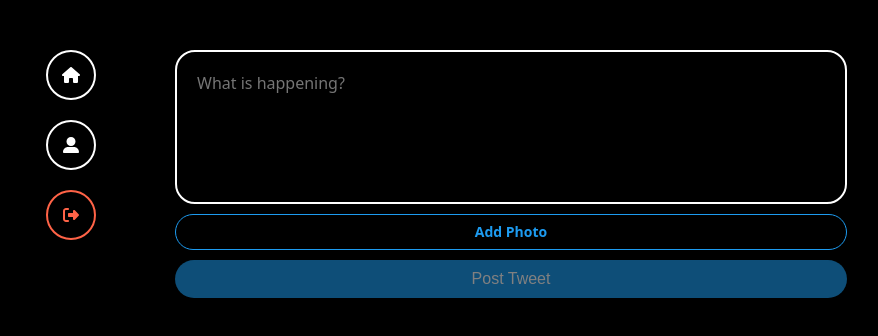
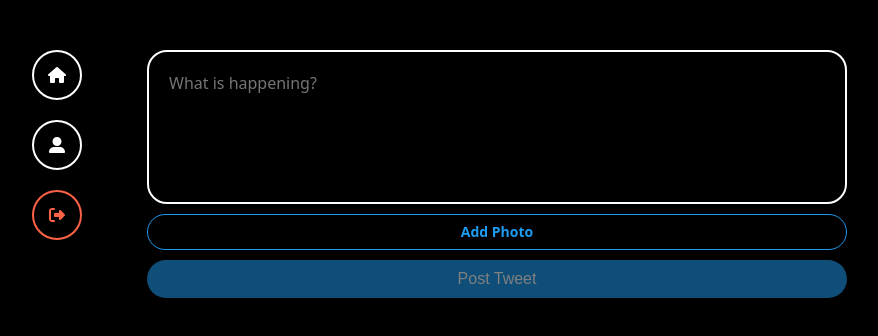
Before and after one commit to Dagukim/dwitter, a React (Vite) app: page / in a window 1280 px wide. Shown: the top 336 px of the page, without its empty margins (223-1101 px from the left). Built offline with nearby package versions, Linux system fonts and the light colour scheme; no server answers; the database is empty; sample sign-in values are in the browser's storage.

Commit message:
update style

```diff
--- a/src/App.tsx
+++ b/src/App.tsx
@@ -44,6 +44,17 @@
     ${reset};
     * {
       box-sizing: border-box;
+      &::-webkit-scrollbar {
+        width: 8px;
+      }
+      &::-webkit-scrollbar-thumb {
+        background-color: #9f9f9f;
+        border-radius: 10px;
+      }
+      &::-webkit-scrollbar-track {
+        background: #2c2c2c;
+        border-radius: 10px;
+      }
     }
     body {
       background-color: black;
@@ -54,7 +65,7 @@
 `;
 
 const Wrapper = styled.div`
-    height: 100vh;
+    height: 100%;
     display: flex;
     justify-content: center;
 `;
--- a/src/components/layout.tsx
+++ b/src/components/layout.tsx
@@ -11,7 +11,7 @@
 const Wrapper = styled.div`
     display: grid;
     gap: 20px;
-    grid-template-columns: 1fr 4fr;
+    grid-template-columns: 1fr 5fr;
     padding: 50px 0;
     width: 100%;
     max-width: 860px;
@@ -23,6 +23,9 @@
     flex-direction: column;
     align-items: center;
     gap: 20px;
+    top: 50px;
+    position: sticky;
+    height: fit-content;
 `;
 
 const MenuItem = styled.div`
--- a/src/components/timeline.tsx
+++ b/src/components/timeline.tsx
@@ -7,9 +7,9 @@
 export interface ITweet {
     id: string;
     photo?: string;
-    tweet: string;
+    tweet?: string;
     userId: string;
-    userName: string;
+    username: string;
     createdAt: number;
 }
 
@@ -22,14 +22,14 @@
             collection(db, "tweets"),
             orderBy("createdAt", "desc")
         );
-        const spanshot = await getDocs(tweetsQuery);
-        const tweets = spanshot.docs.map((doc) => {
-            const { tweet, createdAt, userId, userName, photo } = doc.data();
+        const snapshot = await getDocs(tweetsQuery);
+        const tweets = snapshot.docs.map((doc) => {
+            const { tweet, createdAt, userId, username, photo } = doc.data();
             return {
                 tweet,
                 createdAt,
                 userId,
-                userName,
+                username,
                 photo,
                 id: doc.id,
             };
--- a/src/components/tweet.tsx
+++ b/src/components/tweet.tsx
@@ -2,8 +2,6 @@
 import { ITweet } from "./timeline";
 
 const Wrapper = styled.div`
-    display: grid;
-    grid-template-columns: 3fr 1fr;
     padding: 20px;
     border: 1px solid rgba(255, 255, 255, 0.5);
     border-radius: 15px;
@@ -12,9 +10,10 @@
 const Column = styled.div``;
 
 const Photo = styled.img`
-    width: 100px;
-    height: 100px;
+    max-width: 100%;
+    max-height: 500px;
     border-radius: 15px;
+    margin-top: 10px;
 `;
 
 const Username = styled.span`
@@ -27,12 +26,12 @@
     font-size: 18px;
 `;
 
-export default function Tweet({ userName, photo, tweet }: ITweet) {
+export default function Tweet({ username, photo, tweet }: ITweet) {
     return (
         <Wrapper>
             <Column>
-                <Username>{userName}</Username>
-                <Payload>{tweet}</Payload>
+                <Username>{username}</Username>
+                {tweet ? <Payload>{tweet}</Payload> : null}
             </Column>
             {photo ? (
                 <Column>
--- a/src/routes/home.tsx
+++ b/src/routes/home.tsx
@@ -5,7 +5,6 @@
 const Wrapper = styled.div`
     display: grid;
     gap: 50px;
-    overflow-y: scroll;
     grid-template-rows: 1fr 5fr;
 `;
 
```
